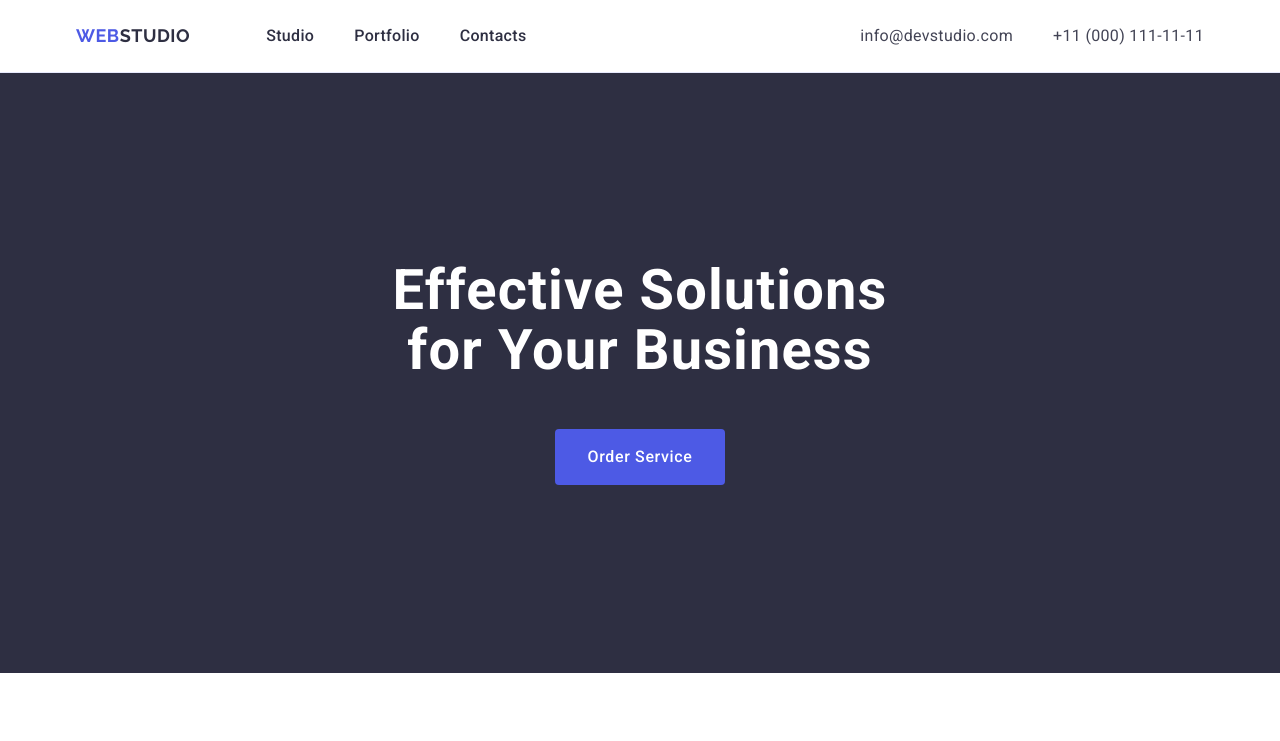
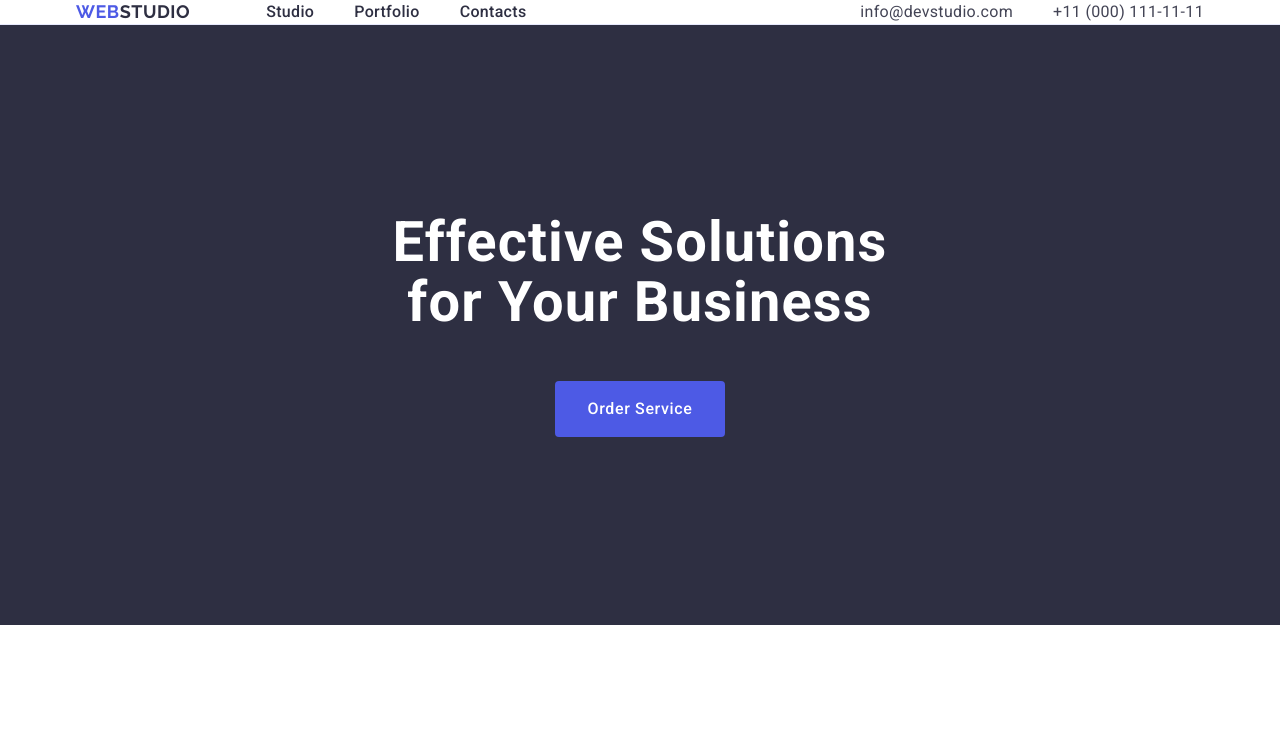
Before and after one commit to artemshepeliuk/goit-markup-hw-03, a plain HTML site: page index.html in a window 1280 px wide. Shown: the top 741 px of the page. Drawn offline with nearby package versions, Linux system fonts and the light colour scheme.

Commit message:
added new content

```diff
--- a/index.html
+++ b/index.html
@@ -24,14 +24,14 @@
             >Web<span class="logo-dark">Studio</span></a
           >
           <ul class="nav-list">
-            <li class="header-padding">
-              <a href="./index.html" class="nav-link">Studio</a>
+            <li>
+              <a href="./index.html" class="nav-link header-padding">Studio</a>
             </li>
-            <li class="header-padding">
-              <a href="" class="nav-link">Portfolio</a>
+            <li>
+              <a href="" class="nav-link header-padding">Portfolio</a>
             </li>
-            <li class="header-padding">
-              <a href="" class="nav-link">Contacts</a>
+            <li>
+              <a href="" class="nav-link header-padding">Contacts</a>
             </li>
           </ul>
         </nav>
```
